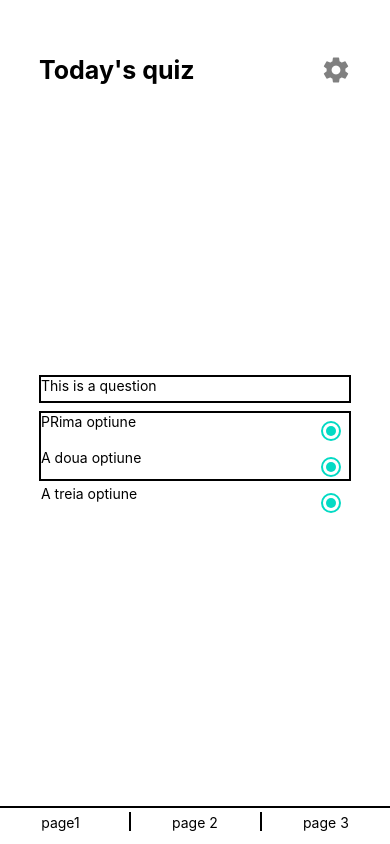
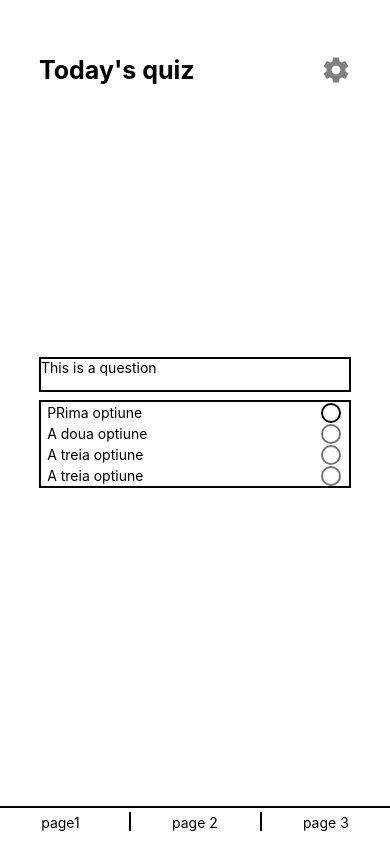
Before and after one commit to Tudor73/AmazingProject, a React Native app: screen / in a window 390 px wide. Built offline with nearby package versions, Linux system fonts and the light colour scheme.

Commit message:
question form

```diff
--- a/components/Question.js
+++ b/components/Question.js
@@ -1,8 +1,9 @@
-import React from "react";
+import React, { useState } from "react";
 import { StyleSheet, Text, View } from "react-native";
 import { RadioButton } from "react-native-paper";
 
 function Question() {
+  const [checked, setChecked] = useState(0);
   return (
     <View>
       <View style={styles.container}>
@@ -11,15 +12,40 @@ function Question() {
       <View style={styles.answersContainer}>
         <View style={styles.answer}>
           <Text>PRima optiune</Text>
-          <RadioButton status="checked" value="" />
+          <RadioButton
+            status={checked === 1 ? "checked" : "unchecked"}
+            uncheckedColor="black"
+            onPress={() => {
+              setChecked(1);
+            }}
+          />
         </View>
         <View style={styles.answer}>
           <Text>A doua optiune</Text>
-          <RadioButton status="checked" value="" />
+          <RadioButton
+            status={checked === 2 ? "checked" : "unchecked"}
+            onPress={() => {
+              setChecked(2);
+            }}
+          />
         </View>
         <View style={styles.answer}>
           <Text>A treia optiune</Text>
-          <RadioButton status="checked" value="" />
+          <RadioButton
+            status={checked === 3 ? "checked" : "unchecked"}
+            onPress={() => {
+              setChecked(3);
+            }}
+          />
+        </View>
+        <View style={styles.answer}>
+          <Text>A treia optiune</Text>
+          <RadioButton
+            status={checked === 4 ? "checked" : "unchecked"}
+            onPress={() => {
+              setChecked(4);
+            }}
+          />
         </View>
       </View>
     </View>
@@ -44,8 +70,11 @@ const styles = StyleSheet.create({
   },
   answer: {
     display: "flex",
+    height: "25%",
     flexDirection: "row",
     justifyContent: "space-between",
+    alignItems: "center",
+    marginLeft: "2%",
   },
 });
 
```
